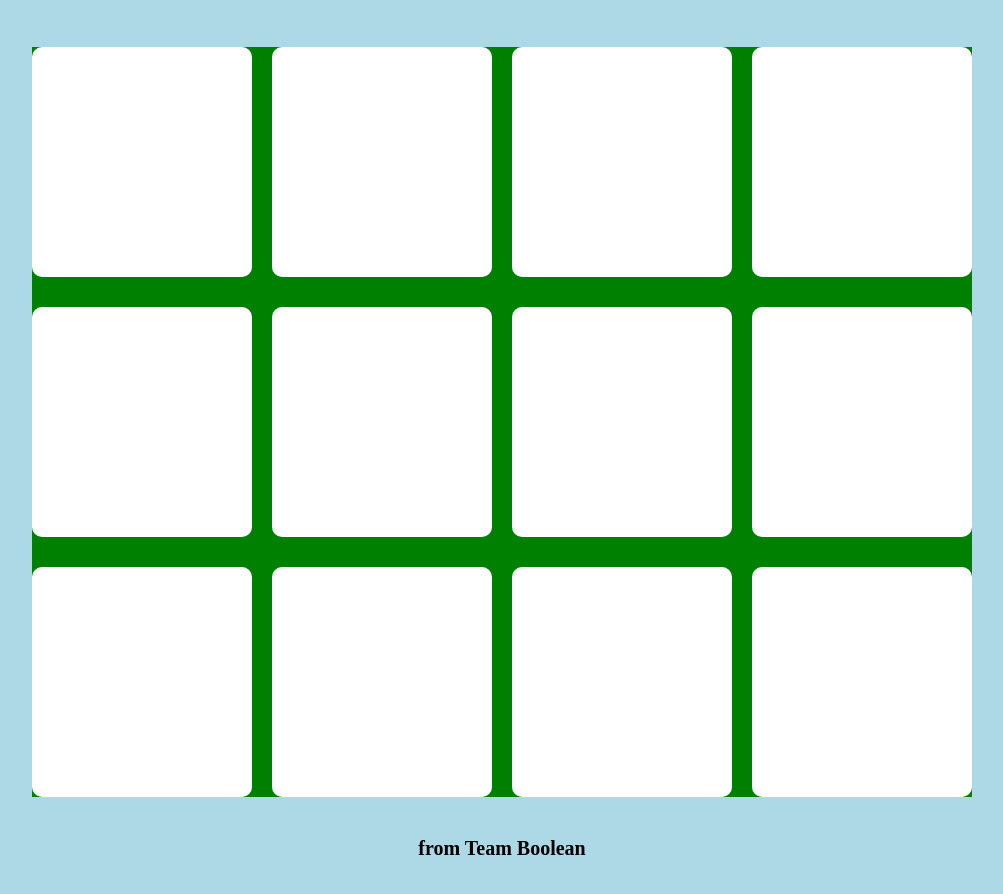
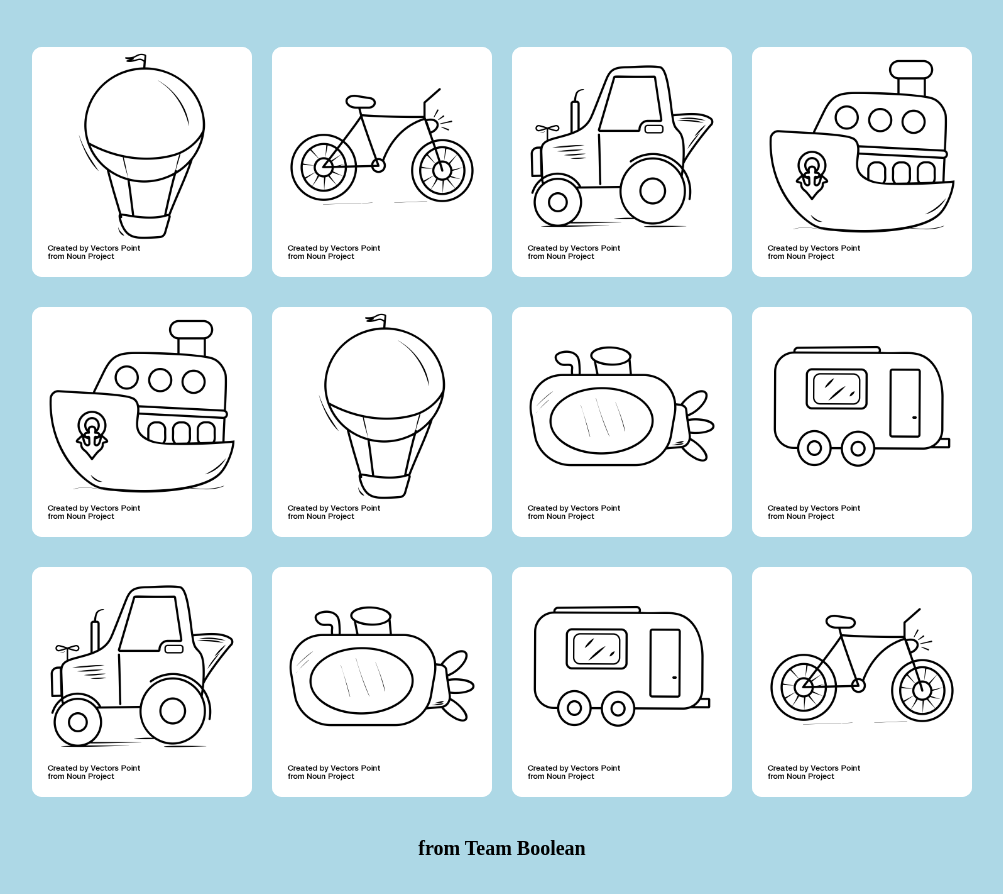
Before and after one commit to DiegoCopat/html-css-memory, a plain HTML site: page index.html in a window 1280 px wide. Shown: the part 124-1018 px from the top of the page, without its empty margins (138-1141 px from the left). Drawn offline with Linux system fonts and the light colour scheme.

Commit message:
inserimento figure

```diff
--- a/css/style.css
+++ b/css/style.css
@@ -46,7 +46,7 @@ h1 {
 #gioco {
     width: 940px;
     height: 750px;
-    background-color: green;
+    /* background-color: green;  */
     margin: 50px auto 0 auto;
     position: relative;
 }
@@ -58,7 +58,12 @@ h1 {
     background-color: white;
     z-index: 1;
     display: inline-block;
+    object-fit: contain;
 }
+
+/* .carta-dritta {
+    display: contain;
+} */
 
 /* css del footer  */
 footer {
--- a/index.html
+++ b/index.html
@@ -19,18 +19,42 @@
     <!-- sezione dedicata al riquadro del gioco -->
     <main id="gioco">
         <section>
-            <div class="carta absolute uno prima-riga primo-posto"></div>
-            <div class="carta absolute due prima-riga secondo-posto"></div>
-            <div class="carta absolute tre prima-riga terzo-posto"></div>
-            <div class="carta absolute quattro prima-riga quarto-posto"></div>
-            <div class="carta absolute cinque seconda-riga primo-posto "></div>
-            <div class="carta absolute sei seconda-riga secondo-posto"></div>
-            <div class="carta absolute sette seconda-riga terzo-posto"></div>
-            <div class="carta absolute otto seconda-riga quarto-posto"></div>
-            <div class="carta absolute nove terza-riga primo-posto"></div>
-            <div class="carta absolute dieci terza-riga secondo-posto"></div>
-            <div class="carta absolute undici terza-riga terzo-posto"></div>
-            <div class="carta absolute dodici terza-riga quarto-posto"></div>
+            <div class="carta absolute prima-riga primo-posto">
+                <img class="carta" src="img/noun_air_balloon_3134741.png" alt="carta del pallone">
+            </div>
+            <div class="carta absolute prima-riga secondo-posto">
+                <img class="carta" src="img/noun_Bicycle_3134821.png" alt="carta della bicicletta">
+            </div>
+            <div class="carta absolute prima-riga terzo-posto">
+                <img class="carta" src="img/noun_Tractor_3134797.png" alt="carta del trattore">
+            </div>
+            <div class="carta absolute prima-riga quarto-posto">
+                <img class="carta" src="img/noun_Cruise_Ship_3134824.png" alt="carta della nave">
+            </div>
+            <div class="carta absolute seconda-riga primo-posto ">
+                <img class="carta" src="img/noun_Cruise_Ship_3134824.png" alt="carta della nave">
+            </div>
+            <div class="carta absolute seconda-riga secondo-posto">
+                <img class="carta" src="img/noun_air_balloon_3134741.png" alt="carta del pallone">
+            </div>
+            <div class="carta absolute seconda-riga terzo-posto">
+                <img class="carta" src="img/noun_Submarine_3134738.png" alt="carta del sottomarino">
+            </div>
+            <div class="carta absolute seconda-riga quarto-posto">
+                <img class="carta" src="img/noun_Tram_3134750.png" alt="carta del camper">
+            </div>
+            <div class="carta absolute terza-riga primo-posto">
+                <img class="carta" src="img/noun_Tractor_3134797.png" alt="carta del trattore">
+            </div>
+            <div class="carta absolute terza-riga secondo-posto">
+                <img class="carta" src="img/noun_Submarine_3134738.png" alt="carta del sottomarino">
+            </div>
+            <div class="carta absolute terza-riga terzo-posto">
+                <img class="carta" src="img/noun_Tram_3134750.png" alt="carta del camper">
+            </div>
+            <div class="carta absolute terza-riga quarto-posto">
+                <img class="carta" src="img/noun_Bicycle_3134821.png" alt="carta della bicicletta">
+            </div>
         </section>
     </main>
     <!-- /sezione dedicata al riquadro del gioco -->
```
